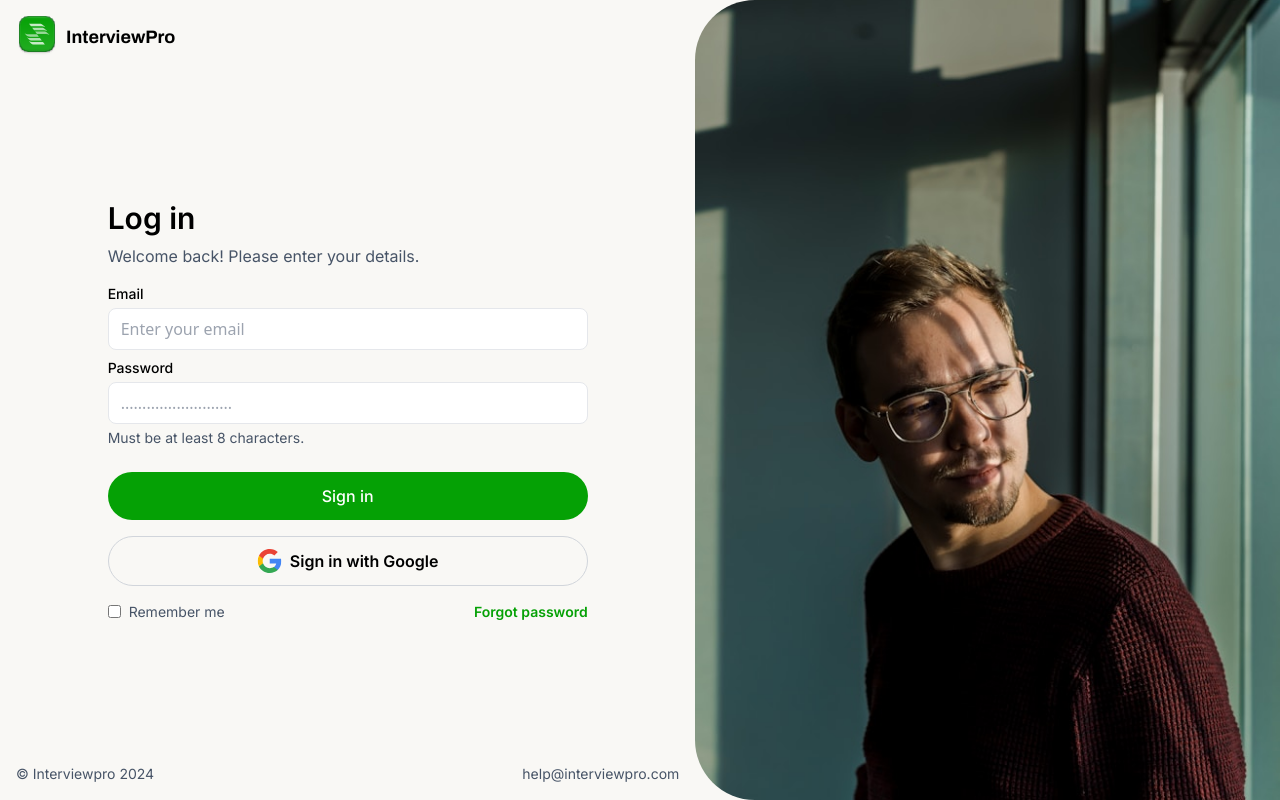
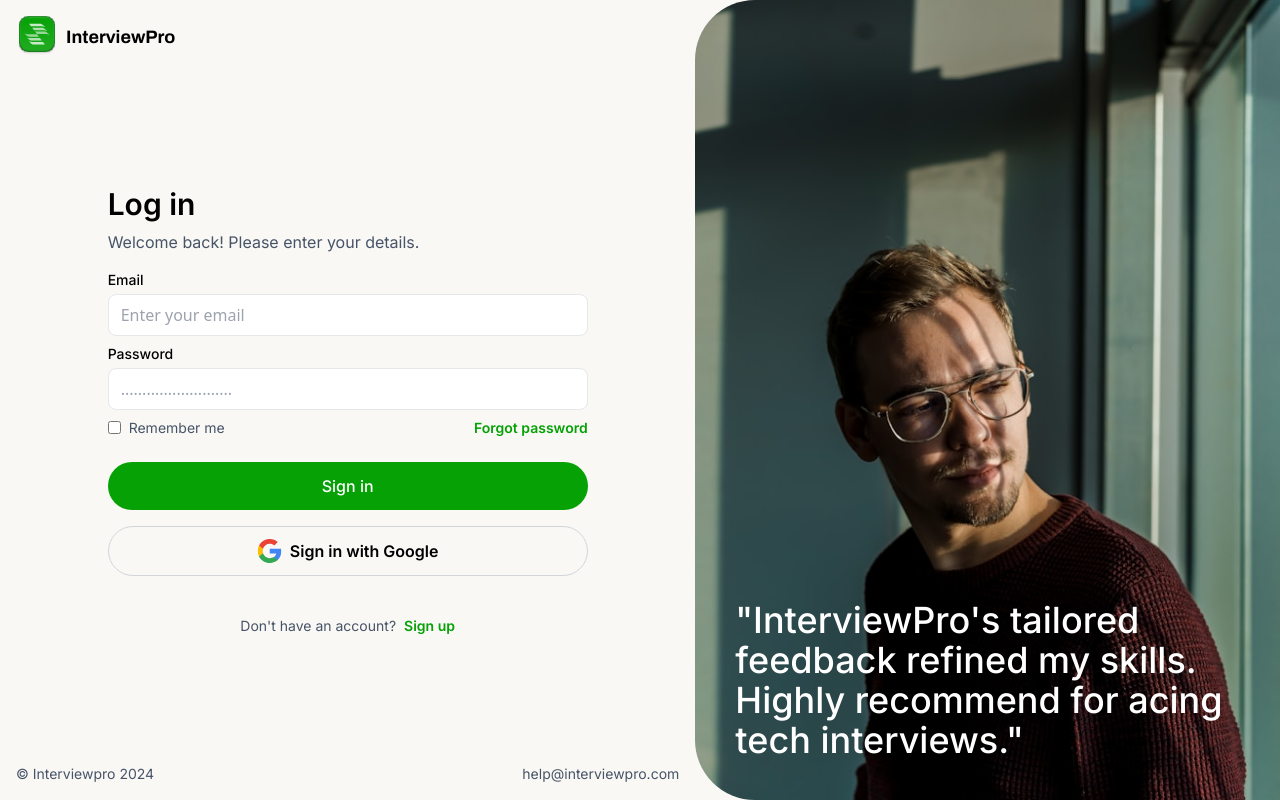
Before and after one commit to bahromiddin01/interview-react-app, a React (Create React App) app: page /login in a window 1280 px wide. Built offline with nearby package versions, Linux system fonts and the light colour scheme; the HTML template or start-up script is replaced by a standard one.

Commit message:
updated 11.26.24

```diff
--- a/src/pages/LogInPage.jsx
+++ b/src/pages/LogInPage.jsx
@@ -3,16 +3,20 @@ import PrimaryButton from '../components/PrimaryButton'
 import logo from '../assets/images/logo.svg'
 import googleIcon from '../assets/images/googleIcon.svg'
 import mainImage from '../assets/images/signUpMainImage.jpeg'
+import { useNavigate } from 'react-router-dom'
 
 export default function LogInPage() {
+
+    const navigate = useNavigate()
+
     return (
-        <div className='flex justify-between'>
-            <div className='flex flex-col justify-between p-4 w-full'>
+        <div className='lg:flex justify-between 4xl:container mx-auto'>
+            <div className='flex flex-col h-screen justify-between p-4 w-full'>
                 <div className='flex items-center gap-2'>
                     <img src={logo} alt="LogoImage" />
                     <h4 className='text-lg font-bold font-archivo'>InterviewPro</h4>
                 </div>
-                <div className='flex flex-col mx-auto gap-4 w-[480px]'>
+                <div className='flex flex-col mx-auto gap-4 md:w-[480px]'>
                     <div className='flex flex-col gap-2'>
                         <h3 className='text-3xl font-semibold font-inter'>Log in</h3>
                         <p className='text-base font-normal font-inter text-darkGray'>Welcome back! Please enter your details.</p>
@@ -35,23 +39,25 @@ export default function LogInPage() {
                                 placeholder='..........................'
                                 required
                                 className='px-3 py-2 rounded-lg border outline-none focus:border-gray-300' />
-                            <p
-                                className='text-sm font-normal font-inter text-darkGray'>Must be at least 8 characters.</p>
+                        </div>
+                        <div className='flex gap-2 justify-between'>
+                            <div className='flex items-center gap-2'>
+                                <input type="checkbox" id='rememberMe' />
+                                <label htmlFor='rememberMe' className='text-sm font-normal font-inter text-darkGray'>Remember me</label>
+                            </div>
+                            <button className='text-sm font-semibold font-inter text-primaryGreen hover:text-green-700'>Forgot password</button>
                         </div>
                         <div className='flex flex-col gap-4 mt-4'>
                             <PrimaryButton buttonName={'Sign in'} type='submit' className='mt-4' />
                         </div>
                     </form>
                     <button className='flex items-center justify-center gap-2 md:px-8 md:py-3 px-6 py-2 rounded-full border border-gray-300 hover:border-gray-400'>
-                        <img src={googleIcon} alt="GoogleIcon" />
+                        <img className='w-4 md:w-auto' src={googleIcon} alt="GoogleIcon" />
                         <p className='text-xs md:text-base font-semibold font-inter'>Sign in with Google</p>
                     </button>
-                    <div className='flex gap-2 justify-between'>
-                        <div className='flex items-center gap-2'>
-                            <input type="checkbox" id='rememberMe' />
-                            <label htmlFor='rememberMe' className='text-sm font-normal font-inter text-darkGray'>Remember me</label>
-                        </div>
-                        <button className='text-sm font-semibold font-inter text-primaryGreen hover:text-green-700'>Forgot password</button>
+                    <div className='flex justify-center gap-2 mt-6'>
+                        <p className='text-sm font-normal font-inter text-darkGray'>Don't have an account?</p>
+                        <button className='text-sm font-semibold font-inter text-primaryGreen hover:text-green-700' onClick={() => navigate('/signup')}>Sign up</button>
                     </div>
                 </div>
                 <div className='flex justify-between'>
@@ -59,8 +65,9 @@ export default function LogInPage() {
                     <a href="$" className='text-sm font-normal font-inter text-darkGray'>help@interviewpro.com</a>
                 </div>
             </div>
-            <div className=''>
-                <img className='h-screen w-[1100px] rounded-l-[60px] object-cover' src={mainImage} alt="MainImage" />
+            <div className='h-screen w-[1100px relative hidden lg:block'>
+                <p className='absolute text-4xl bottom-0 p-10 font-medium font-inter text-white'>"InterviewPro's tailored feedback refined my skills. Highly recommend for acing tech interviews."</p>
+                <img className='w-[1100px] h-screen rounded-l-[60px] object-cover' src={mainImage} alt="MainImage" />
             </div>
         </div>
     )
--- a/src/pages/SignUpPage.jsx
+++ b/src/pages/SignUpPage.jsx
@@ -69,7 +69,7 @@ export default function SignUpPage() {
     }
 
     return (
-        <div className='flex justify-between'>
+        <div className='flex justify-between 4xl:container mx-auto'>
             <div className='flex flex-col gap-4 p-4 w-full'>
                 <div className='flex items-center gap-2'>
                     <img src={logo} alt="LogoImage" />
@@ -134,7 +134,7 @@ export default function SignUpPage() {
                         </div>
                     </form>
                     <button className='flex items-center justify-center gap-2 md:px-8 md:py-3 px-6 py-2 rounded-full border border-gray-300 hover:border-gray-400'>
-                        <img src={googleIcon} alt="GoogleIcon" />
+                        <img className='w-4 md:w-auto' src={googleIcon} alt="GoogleIcon" />
                         <p className='text-xs md:text-base font-semibold font-inter'>Sign up with Google</p>
                     </button>
                     <div className='flex gap-2 justify-center'>
@@ -147,7 +147,7 @@ export default function SignUpPage() {
                     <a href="$" className='text-sm font-normal font-inter text-darkGray'>help@interviewpro.com</a>
                 </div>
             </div>
-            <div className='h-screen w-[1100px relative'>
+            <div className='h-screen w-[1100px] relative hidden lg:block'>
                 <p className='absolute text-4xl bottom-0 p-10 font-medium font-inter text-white'>"InterviewPro's tailored feedback refined my skills. Highly recommend for acing tech interviews."</p>
                 <img className='w-[1100px] h-screen rounded-l-[60px] object-cover' src={mainImage} alt="MainImage" />
             </div>
```
